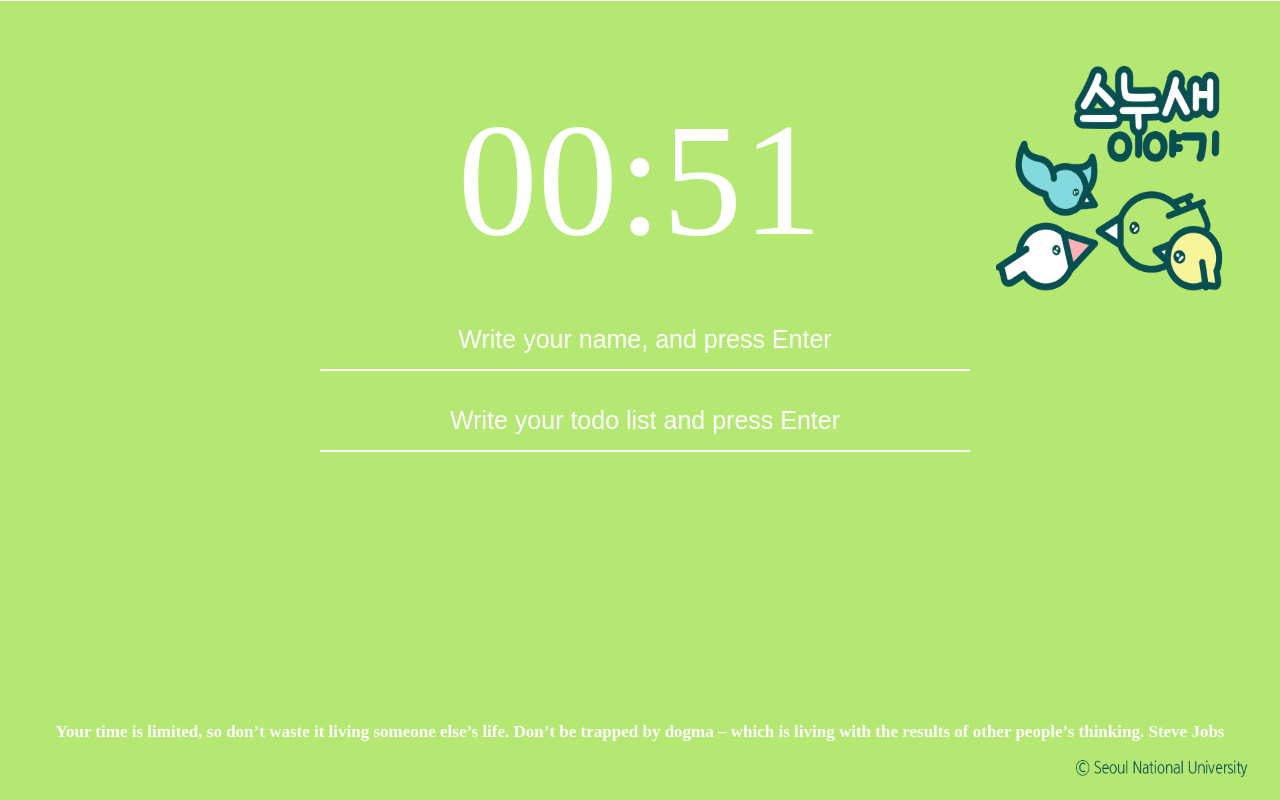
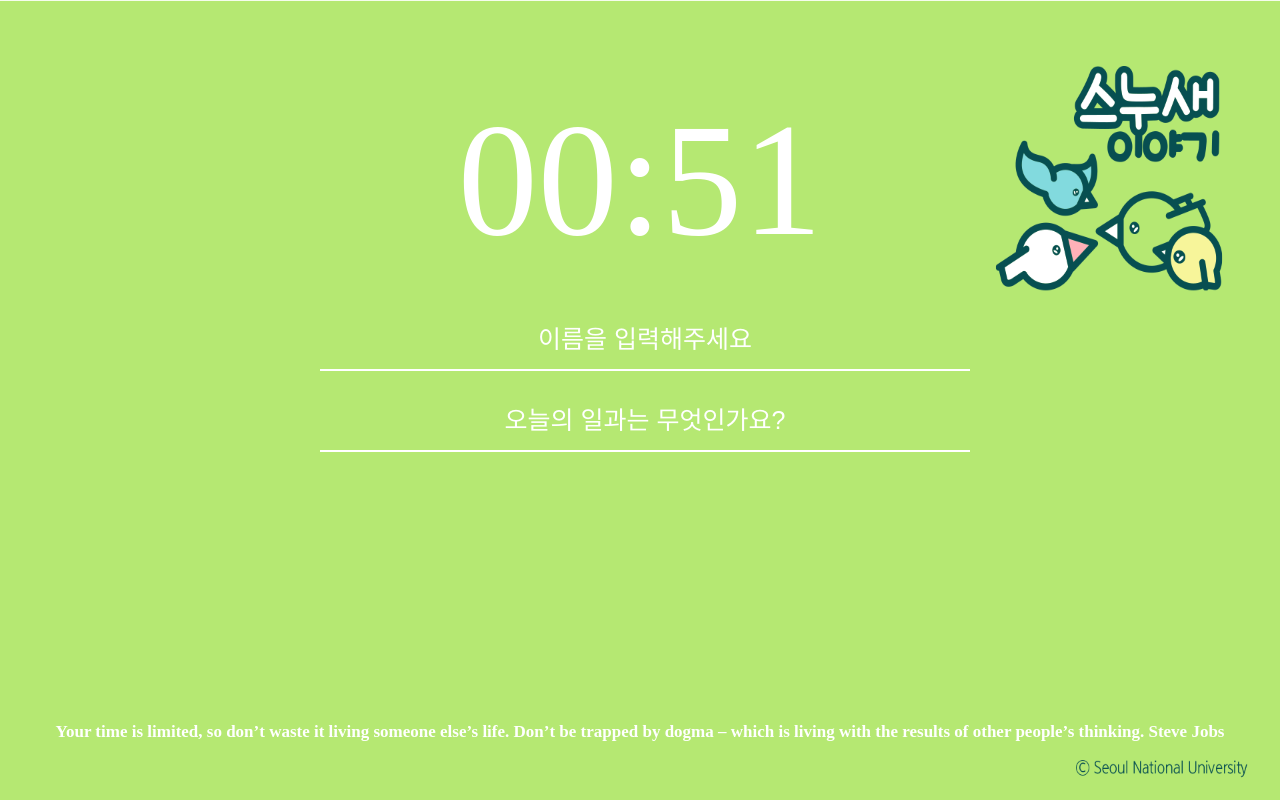
Before and after one commit to puppycan3/MOMENTUM, a plain HTML site: page index.html in a window 1280 px wide. Drawn offline with Linux system fonts and the light colour scheme.

Commit message:
placeholder 수정

```diff
--- a/index.html
+++ b/index.html
@@ -19,7 +19,7 @@
           required
           maxlength="15"
           type="text"
-          placeholder="Write your name, and press Enter"
+          placeholder="이름을 입력해주세요"
         />
         <!-- <button type="submit">Log In</button> -->
       </form>
@@ -29,7 +29,7 @@
           maxlength="30"
           type="text"
           required
-          placeholder="Write your todo list and press Enter"
+          placeholder="오늘의 일과는 무엇인가요?"
         />
       </form>
       <ul id="todo-list"></ul>
```
